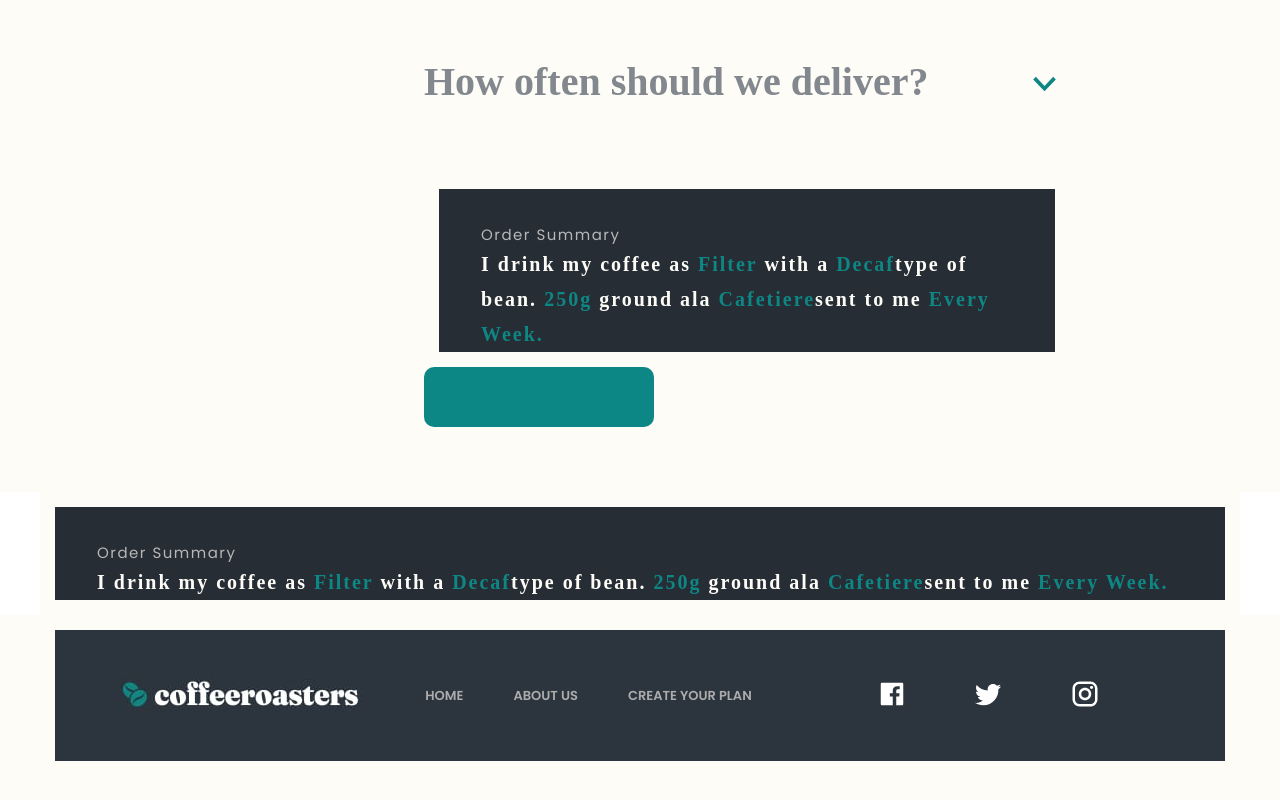
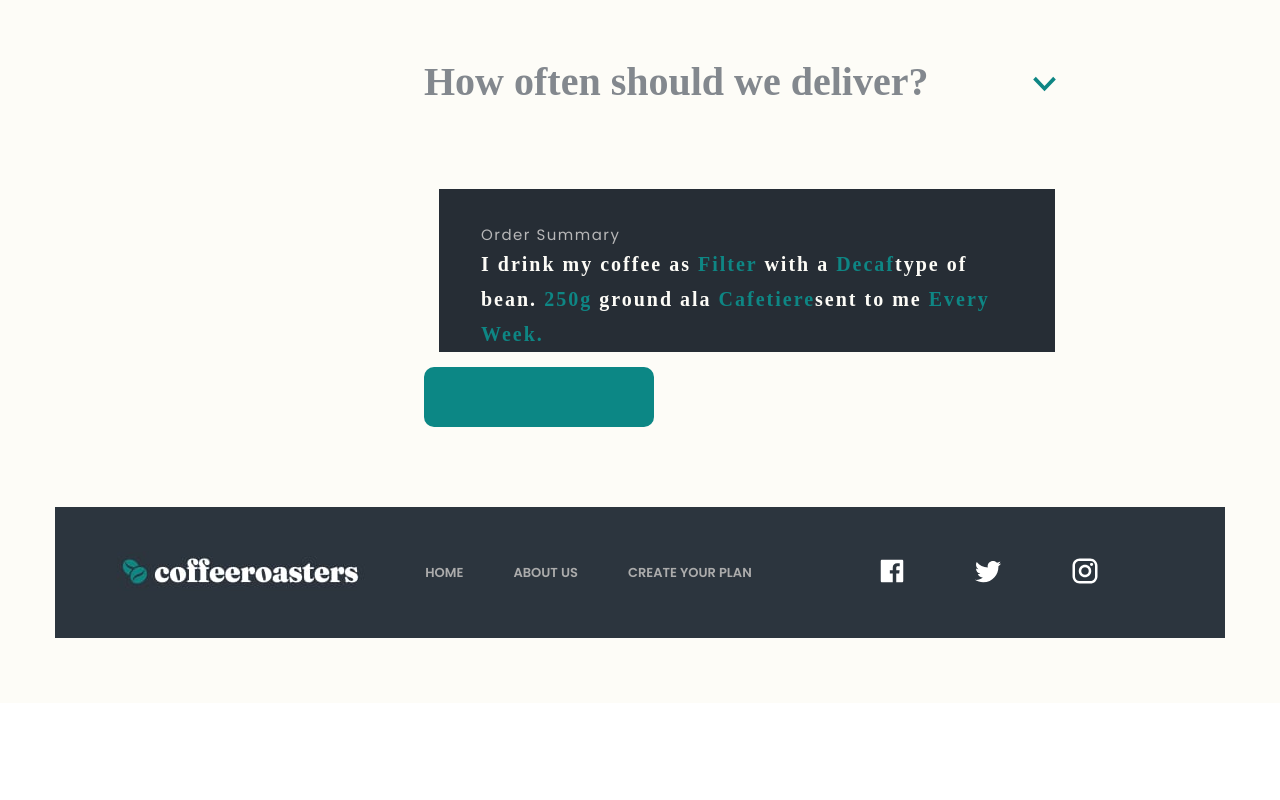
Before and after one commit to gaurav15112/Coffee-Roaster, a Next.js app: page /aboutpage in a window 1280 px wide. Shown: the part 2328-3128 px from the top of the page. After the commit the page ends 3031 px from the top, so only its background shows below. Built offline with nearby package versions, Linux system fonts and the light colour scheme.

Commit message:
remove component tag

```diff
--- a/src/pages/aboutpage/index.tsx
+++ b/src/pages/aboutpage/index.tsx
@@ -60,7 +60,7 @@ export default function Home() {
           paragrphColr={paragrphColr}
         />
         <Prefences />
-        <OrderSummary />
+
         <Footer />
       </main>
     </>
```
